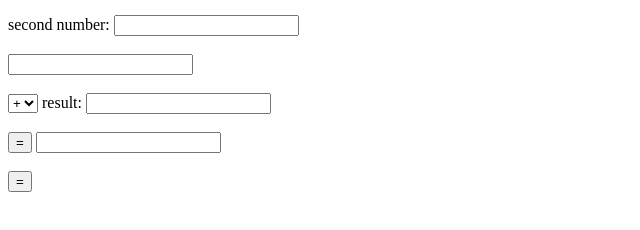
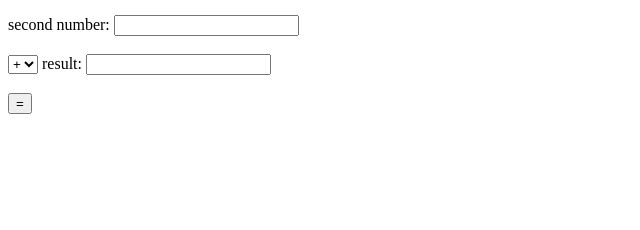
Before and after one commit to mohamed-ibrahim100/mohamed-ibrahim100.github.io, a plain HTML site: page calculator.html in a window 1280 px wide. Shown: the part 90-320 px from the top of the page, without its empty margins (0-640 px from the left). Drawn offline with Linux system fonts and the light colour scheme.

Commit message:
calculator updated again

```diff
--- a/calculator.html
+++ b/calculator.html
@@ -38,8 +38,6 @@ document.getElementById('result').value=n1*n2;
 first number:
 <input type ="text" id="n1"/><br><br>
 second number:
-<input type ="text" id="n1"/><br><br>
-
 <input type ="text" id="n2"/><br><br>
 
 <select id="operators">
@@ -59,12 +57,3 @@ result:
 </body>
 
 </html>
-
-<input type ="text" id="result"/><br><br>
-<button onclick="calc();">=</button>
-
-
-
-</body>
-
-</html>
```
Also changed, not shown: index.html (+2 -1 lines).
